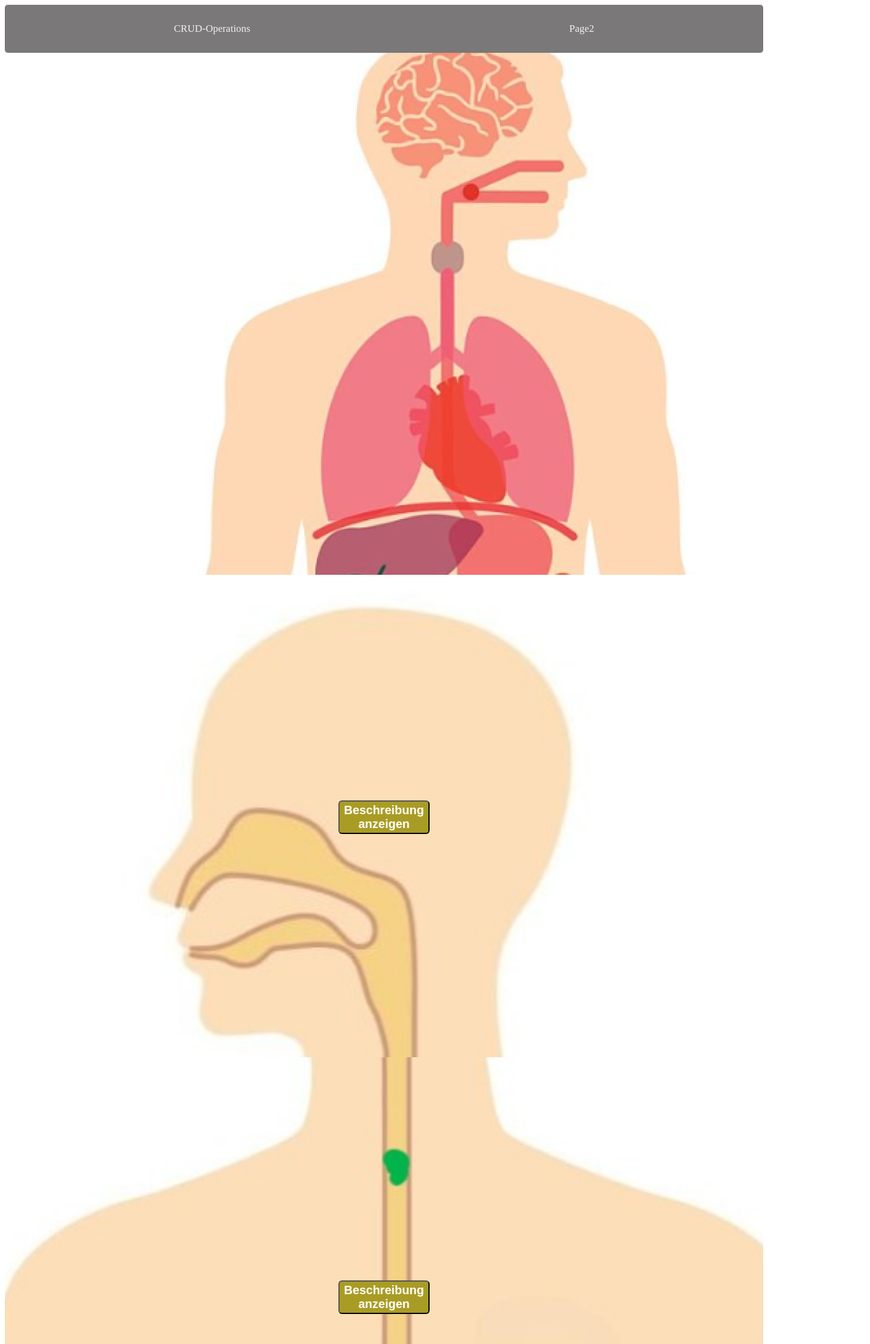
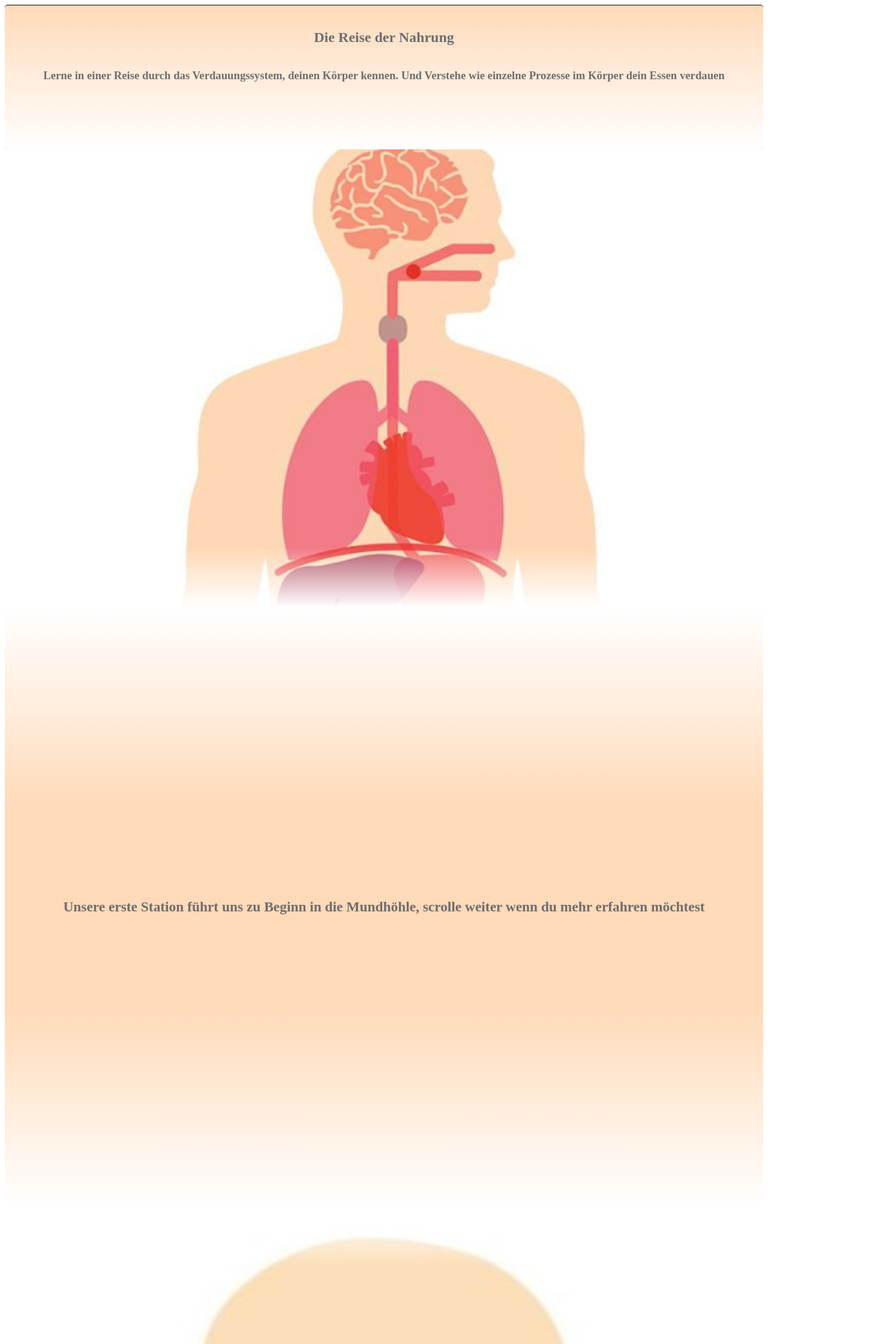
Before and after one commit to R4IDx/Crud, a Next.js app: page /page2 in a window 1280 px wide. Shown: the top 2240 px of the page at 60% size, 1450 px wide, since content can reach past the window. Built offline with nearby package versions, Linux system fonts and the light colour scheme.

Commit message:
frontend part2

```diff
--- a/pages/navbar.js
+++ b/pages/navbar.js
@@ -4,11 +4,8 @@ import styles from './navbar.module.css';
 export default function Navbar() {
   return (
     <nav className={styles.navbar}>
-      <Link href="/page" className={styles.link} passHref>
-        CRUD-Operations
-      </Link>
       <Link href="/page2" className={styles.link} passHref>
-        Page2
+        Start Again
       </Link>
     </nav>
   );
--- a/pages/navbar.module.css
+++ b/pages/navbar.module.css
@@ -1,14 +1,18 @@
 .navbar {
-    background-color: #7a7878;
+    background-color:#FFDAB9;
     overflow: hidden;
     display: flex;
     justify-content: space-around;
     padding: 1em;
     border-radius: 5px;
+    border: solid 2px;
+    margin-top: 5px;
   }
 
   .link {
-    color: #f2f2f2;
+    color: rgb(110, 110, 110);
+    border-radius: 15px;
+    border: solid 1px;
     text-align: center;
     padding: 14px 16px;
     text-decoration: none;
@@ -18,4 +22,6 @@
   .link:hover {
     background-color: #ddd;
     color: black;
+    border-radius: 15px;
+    border: solid 1px;
   }
--- a/pages/page2.js
+++ b/pages/page2.js
@@ -1,5 +1,4 @@
 import styles from "./page2.module.css";
-import Navbar from './navbar';
 import React from 'react';
 import Link from 'next/link';
 
@@ -71,13 +70,19 @@ export default function Home() {
   return (
     <main className={styles.main}>
       <div className={styles.description}>
-        <div>
-          <Navbar />
-        </div>
         <div ref={myRef} className={styles.bg}>
           <div id='tbt'>
+            <section className={styles.header}>
+              <h1>Die Reise der Nahrung</h1>
+              <h3>Lerne in einer Reise durch das Verdauungssystem, deinen Körper kennen. Und Verstehe wie einzelne Prozesse im Körper dein Essen verdauen</h3>
+
+            </section>
             <section className={styles.tfh}>
               <img alt='body_img' className={styles.bodyImg} src="/2s.png"/>
+            </section>
+            <section className={styles.banner}>
+              <h3>Unsere erste Station führt uns zu Beginn in die Mundhöhle, scrolle weiter wenn du mehr erfahren möchtest</h3>
+
             </section>
 
             <section id="mund" className={styles.mund}>
@@ -109,9 +114,13 @@ export default function Home() {
                     </div>
                   </a>
                 </div>
-                Beschreibung anzeigen
+                Was passiert in der Mundhöhle?
               </button>
               <p ref={myRef2} className={styles.hidden}> </p>
+            </section>
+            <section className={styles.banner}>
+              <h3>Nun hast du erfahren welche Aufgabe die Mundhöhle erfüllt, lass uns weiter scrollen um zu erfahren wie es weiter geht</h3>
+
             </section>
 
             <section id="speiseröhre" className={styles.speiseröhre}>
@@ -143,9 +152,13 @@ export default function Home() {
                     </div>
                   </a>
                 </div>
-                Beschreibung anzeigen
+                Zeige Infos der Speiseröhre!
               </button>
               <p ref={myRef4} className={styles.hidden}></p>
+            </section>
+            <section className={styles.banner}>
+              <h3>Nachdem wir nun auch erfahren haben welche Funktion die Speiseröhre hat, ist unsere nächste Station der Magen</h3>
+
             </section>
 
             <section id="magen" className={styles.magen}>
@@ -177,9 +190,13 @@ export default function Home() {
                     </div>
                   </a>
                 </div>
-                Beschreibung anzeigen
+                Was tut der Magen?
               </button>
               <p ref={myRef6} className={styles.hidden}></p>
+            </section>
+            <section className={styles.banner}>
+              <h3>Unsere Nahrung hat sich auf unserem bisherigen Weg nun schon wesentlich verändert.</h3>
+
             </section>
 
             <section id="dünndarm" className={styles.dünndarm}>
@@ -211,10 +228,14 @@ export default function Home() {
                     </div>
                   </a>
                 </div>
-                Beschreibung anzeigen
+                Enddarm? was ist das ?
               </button>
               <p ref={myRef9} className={styles.hidden}></p>
               <p ref={myRef8} className={styles.hidden}></p>
+            </section>
+            <section className={styles.banner}>
+              <h3>Im Dickdarm wurden unserer Nahrung alle restlichen Nährstoffe entzogen, nun folgt der Enddarm</h3>
+
             </section>
 
             <section id="enddarm" className={styles.enddarm}>
@@ -228,12 +249,15 @@ export default function Home() {
                 </p>
               </div>
               <button className={styles.goto} onClick={() => handleClick5('mund')}>
-                Beschreibung anzeigen
+                Was passiert mit dem Rest?
               </button>
 
             </section>
+            <section className={styles.bannerend}>
+              <h3>Unsere Nahrung wurde erfolgreich Verdaut. Wenn du nun zu einem bestimmten Punkt springen möchtest Klicke einfach auf einen der Button</h3>
+
+            </section>
             <section>
-
               <div ref={myRefcc} className={`${styles.buttonContainer} ${styles.hidden}`}>
                 <button onClick={()=>jojego('mund')} className={styles.button22}>Mund</button>
                 <button onClick={()=>jojego('speiseröhre')} className={styles.button22}>Speiseröhre</button>
@@ -242,8 +266,9 @@ export default function Home() {
               </div>
             </section>
 
+
             <div className={styles.part2}>
-              <h4 style={{color:'#A99C24'}}>Zusammenfassung</h4>
+              <h1 style={{color:'rgb(110, 110, 110)'}}>Zusammenfassung</h1>
               <div className={styles.row}>
                 <div className={styles.bigbox} >
                   <h5>Was ist in der Mundhöhle passiert</h5>
@@ -272,9 +297,9 @@ export default function Home() {
                 </div>
               </div>
               <div className={styles.boxPart2}>
-                <h4>Try our food database if you want to learn more about nutrients</h4>
+                <h4>Sieh dir unsere Food Datenbank an und erfahre Nährwerte zu vielen Lebensmitteln</h4>
               </div>
-              <Link href="/page">Food Database</Link>
+              <Link href="/page">Food Datenbank</Link>
             </div>
           </div>
         </div>
--- a/pages/page2.module.css
+++ b/pages/page2.module.css
@@ -15,10 +15,7 @@
     position: relative;
 }
 
-.body-img {
-    height: 100%;
-    width: 100%;
-}
+
 
 .hidden {
     display: none;
@@ -55,7 +52,7 @@
     bottom: 0;
     left: 0;
     width: 0%;
-    height: 2px;
+    height: 1px;
     background-color: #000;
     transition: width 0.3s ease-in-out;
 }
@@ -84,7 +81,7 @@
     padding: 0.5% 1.8%;
     width: 10%;
     text-align: center;
-    border: solid 1px #A99C24;
+    border: solid 1px #FFDAB9;
     border-radius: 6px;
     text-decoration: none;
     background-color: white;
@@ -93,9 +90,10 @@
 
 /* Button Styles */
 .buttonContainer {
-        background-color: #A99C24;
+        background-color: #FFDAB9;
         display: flex;
         justify-content: center;
+        border : 1px solid;
     }
 
 .button22 {
@@ -120,19 +118,19 @@
     flex-direction: column;
     color: white;
     text-align: center;
-    font-size: 32px;
+    font-size: 31px;
     font-weight: bold;
 }
 
 .part2 {
-    background-color: white;
+    background-color: #FFDAB9;
     height: 40%;
     width: 100%;
     display: flex;
     flex-direction: column;
     color: black;
     text-align: center;
-    font-size: 32px;
+    font-size: 31px;
     font-weight: bold;
     align-items: center;
 }
@@ -155,20 +153,27 @@
 }
 
 .li {
-    font-size: 12px;
+    font-size: 11px;
     font-weight: 200;
     text-align: start;
-    letter-spacing: 2px;
+    letter-spacing: 1px;
 }
 
 .h5 {
     text-align: start;
-    color: #A99C24;
+    color: #FFDAB9;
 }
 
-.bigbox h5,
+.bigbox h5{
+    color: rgb(110, 110, 110);
+    font-weight: bolder;
+    text-decoration: underline;
+}
 .bigbox ul {
-    margin: 12px;
+    margin: 1px;
+    color: rgb(110, 110, 110);
+    font-size: 17px;
+
 }
 
 .box_part2 {
@@ -177,7 +182,7 @@
     margin-left: 4%;
     margin-right: 4%;
     padding: 1% 4%;
-    border: solid 2px #A99C24;
+    border: solid 1px #A99C24;
     border-radius: 4px;
     background-color: #f1eee1;
     color: black;
@@ -185,15 +190,15 @@
 }
 
 .part2 a {
-    color: #A99C24;
+    color: rgb(110, 110, 110);
     font-weight: bold;
     font-size: 19px;
     padding: 0.5% 1.8%;
-    width: 10%;
+    width: 30%;
     text-align: center;
-    border: solid 1px #A99C24;
+    border: solid 1px rgb(110, 110, 110);
     border-radius: 6px;
-    background-color: white;
+    background-color: #FFDAB9;
     margin-right: 30px;
     text-decoration: none;
 }
@@ -215,25 +220,46 @@
     flex-direction: row-reverse;
 }
 
-.mund {
-    background-image: url("/head.jpg");
-}
+.mund, .speiseröhre, .magen, .dünndarm, .enddarm {
+    position: relative;
+    background-size: cover;
+    background-position: center;
+    background-repeat: no-repeat;
+  }
 
-.speiseröhre {
-    background-image: url("/meri.jpg");
-}
+  .mund { background-image: url("/head.jpg"); }
+  .speiseröhre { background-image: url("/meri.jpg"); }
+  .magen { background-image: url("/med9.jpg"); }
+  .dünndarm { background-image: url("/roode.jpg"); }
+  .enddarm { background-image: url("/xd.jpg"); }
 
-.magen {
-    background-image: url("/med9.jpg");
-}
+  .mund::before, .speiseröhre::before, .magen::before, .dünndarm::before, .enddarm::before,
+  .mund::after, .speiseröhre::after, .magen::after, .dünndarm::after, .enddarm::after {
+    content: '';
+    position: absolute;
+    left: 0;
+    right: 0;
+    height: 100px; /* Passen Sie die Höhe des Fading-Effekts an */
+    pointer-events: none;
+  }
 
-.dünndarm {
-    background-image: url("/roode.jpg");
-}
+  /* Fading nach oben */
+  .mund::before, .speiseröhre::before, .magen::before, .dünndarm::before, .enddarm::before {
+    top: 0;
+    background: linear-gradient(to top, rgba(255,255,255,0) 0%, rgba(255,255,255,1) 100%);
+  }
 
-.enddarm {
-    background-image: url("/xd.jpg");
-}
+  /* Fading nach unten */
+  .mund::after, .speiseröhre::after, .magen::after, .dünndarm::after, .enddarm::after {
+    bottom: 0;
+    background: linear-gradient(to bottom, rgba(255,255,255,0) 0%, rgba(255,255,255,1) 100%);
+  }
+
+  /* Um sicherzustellen, dass der Inhalt über den Fading-Effekten bleibt */
+  .mund > *, .speiseröhre > *, .magen > *, .dünndarm > *, .enddarm > * {
+    position: relative;
+    z-index: 1;
+  }
 
 /* Box Styles */
 .box {
@@ -264,9 +290,9 @@
     height: 35vh;
     display: flex;
     flex-direction: column;
-    background: rgb(141 107 107 / 10%);
+    background: #FFDAB9;
     border-radius: 5px;
-    border: 2px solid rgba(117, 76, 76);
+    border: 1px solid black;
     margin: 3%;
 }
 
@@ -277,13 +303,14 @@ p:not(.part1 > p, .box > p, .navbar p) {
 
 /* Go-to Button Styles */
 .goto {
-    background-color: #A99C24;
+    background-color: #FFDAB9;
     font-weight: bold;
     font-size: 20px;
     width: 12%;
     height: 7%;
     text-align: center;
     border-radius: 6px;
+    border: solid 1px rgb(110, 110, 110);
     position: absolute;
     z-index: 3;
     top: 0;
@@ -291,11 +318,11 @@ p:not(.part1 > p, .box > p, .navbar p) {
     left: 0;
     right: 0;
     margin: auto;
-    color: white;
+    color: rgb(110, 110, 110);
 }
 
 .goto:hover {
-    background: #4e5b5a;
+    background: white;
     transition: ease-in .2s linear;
     transition-delay: .6s;
 }
@@ -379,7 +406,7 @@ p:not(.part1 > p, .box > p, .navbar p) {
 }
 
 .button:hover {
-    transform: translate3d(0, -2px, 0);
+    transform: translate3d(0, -1px, 0);
 }
 
 .button__wrapper {
@@ -463,9 +490,93 @@ p:not(.part1 > p, .box > p, .navbar p) {
 }
 
 .box__container:hover {
-    transform: translate3d(0, -2px, 0);
+    transform: translate3d(0, -1px, 0);
 }
 
 .box__container:hover .box__svg {
     transform: translate(-50%, -50%) scale(1.2);
 }
+
+.header{
+    background-color: #A99C24; /* Hintergrundfarbe für die Box */
+  border-top: 1px solid black; /* Schwarzer Rahmen */
+  border-radius: 5px; /* Abgerundete Ecken */
+  padding: 20px; /* Innenabstand */
+  display: flex;
+  flex-direction: column; /* Elemente untereinander anzeigen */
+  align-items: center; /* Elemente zentriert ausrichten */
+  background-image: linear-gradient(to bottom, #FFDAB9, #ffffff);
+  height: 200px;
+  color: rgb(110, 110, 110);
+}
+
+.banner {
+    background-color: #A99C24;
+    display: flex;
+    justify-content: center;
+    align-items: center;
+    height: 100px;
+    width: 100%;
+    color: rgb(110, 110, 110);
+    font-size: 20px;
+    font-weight: bold;
+    height: 1000px;
+    border-radius: 5px;
+    background-image: linear-gradient(to bottom, #ffffff, #FFDAB9, #FFDAB9, #ffffff);
+}
+
+.bannerend {
+    background-color: #A99C24;
+    display: flex;
+    justify-content: center;
+    align-items: center;
+    height: 100px;
+    width: 100%;
+    color: rgb(110, 110, 110);
+    font-size: 20px;
+    font-weight: bold;
+    height: 300px;
+    border-radius: 5px;
+    background-image: linear-gradient(to bottom, #ffffff 60%, #FFDAB9 100%);
+}
+
+
+.tfh {
+    position: relative;
+    overflow: hidden;
+  }
+
+  .bodyImg {
+    width: 100%;
+    height: auto;
+    display: block;
+  }
+
+  .tfh::after {
+    content: '';
+    position: absolute;
+    bottom: 0;
+    left: 0;
+    right: 0;
+    height: 100px; /* Anpassen je nach gewünschter Fade-Höhe */
+    background: linear-gradient(to bottom, rgba(255,255,255,0) 0%, rgba(255,255,255,1) 100%);
+  }
+
+  .boxPart2 {
+    background-color: #FFDAB9;
+    border : 1px solid;
+    width: 100%;
+    border-radius: 5px;
+    margin-left: auto;
+    margin-right: auto;
+  }
+
+  .boxPart2 h4 {
+    color: rgb(110, 110, 110);
+  }
+
+
+  .speiseröhre .box, .magen .box, .dünndarm .box, .enddarm .box , .mund .box {
+    color: rgb(110, 110, 110);
+    background-color: rgba(255, 218, 185, 0.5);
+  }
```
Also changed, not shown: pages/page.js (+19 -12 lines), pages/page.module.css (+79 -9 lines).
